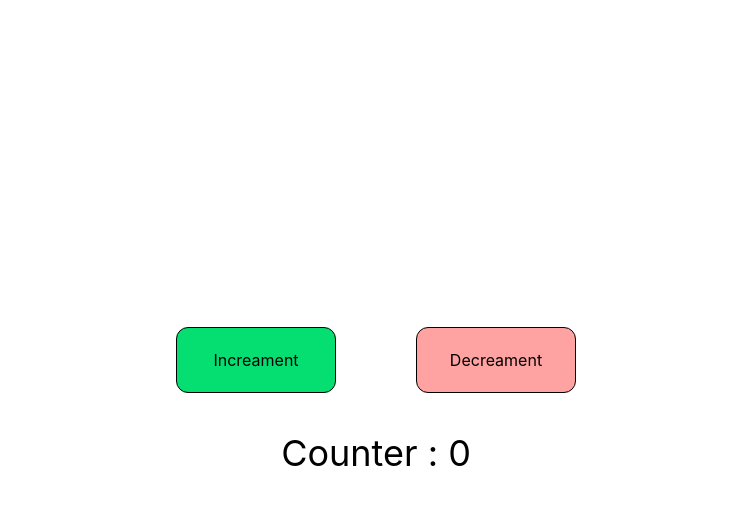
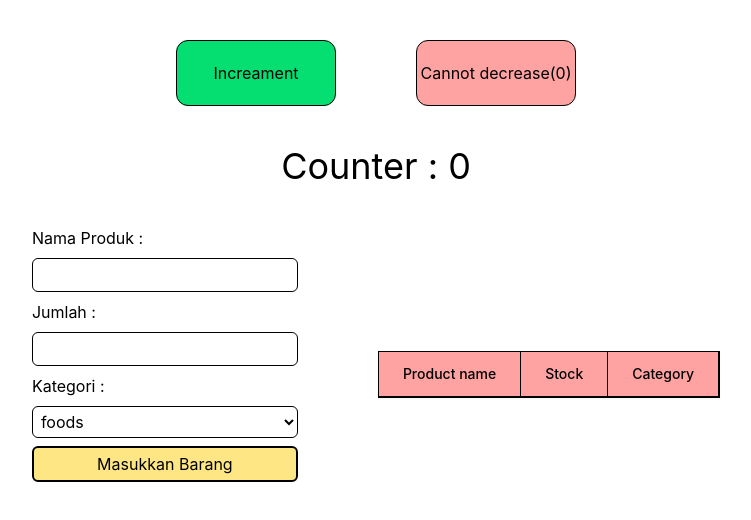
Before and after one commit to nopalllfd/koda-b7-react, a React (Vite) app: page / in a window 1280 px wide. Shown: the top 520 px of the page, without its empty margins (264-1015 px from the left). Built offline with nearby package versions, Linux system fonts and the light colour scheme.

Commit message:
feat: add minitask-2

```diff
--- a/src/App.jsx
+++ b/src/App.jsx
@@ -1,17 +1,11 @@
 import './App.css';
-import { DecButton, IncButton } from './components/Button';
-import { useState } from 'react';
+import { Counter } from './components/Counter';
+import { InputForm } from './components/InputForm/InputForm';
 function App() {
-  const [counter, setCounter] = useState(0);
   return (
     <>
-      <section className="flex flex-col items-center justify-center w-full h-screen counter">
-        <section className="buttons">
-          <IncButton setCounter={setCounter} />
-          <DecButton setCounter={setCounter} />
-        </section>
-        <p className="mt-10 text-4xl">Counter : {counter}</p>
-      </section>
+      <Counter />
+      <InputForm />
     </>
   );
 }
--- a/src/components/Button.jsx
+++ b/src/components/Counter/components/Button.jsx
@@ -11,23 +11,23 @@ const decreament = (counter) => {
   return counter - 1;
 };
 
-export const IncButton = ({ setCounter }) => {
+export const IncButton = ({ setCounter, textButton }) => {
   return (
     <button
       className="w-40 py-5 mx-10 text-black bg-green-400 border btn rounded-xl"
       onClick={() => setCounter((counter) => increament(counter))}
     >
-      Increament
+      {textButton}
     </button>
   );
 };
-export const DecButton = ({ setCounter }) => {
+export const DecButton = ({ setCounter, textButton }) => {
   return (
     <button
       className="w-40 py-5 mx-10 text-black bg-red-300 border btn rounded-xl"
       onClick={() => setCounter((counter) => decreament(counter))}
     >
-      Decreament
+      {textButton}
     </button>
   );
 };
--- /dev/null
+++ b/src/components/Counter/index.jsx
@@ -0,0 +1,26 @@
+import { DecButton, IncButton } from './components/Button';
+import { useState } from 'react';
+
+export const Counter = () => {
+  const [counter, setCounter] = useState(0);
+
+  const increamentText = counter !== 10 ? 'Increament' : 'Cannot Increase (10)';
+  const decreamentText = counter !== 0 ? 'Decreament' : 'Cannot decrease(0)';
+  return (
+    <>
+      <section className="flex flex-col items-center p-10 justify-center w-full counter">
+        <section className="buttons">
+          <IncButton
+            textButton={increamentText}
+            setCounter={setCounter}
+          />
+          <DecButton
+            textButton={decreamentText}
+            setCounter={setCounter}
+          />
+        </section>
+        <p className="mt-10 text-4xl">Counter : {counter}</p>
+      </section>
+    </>
+  );
+};
--- /dev/null
+++ b/src/components/InputForm/Form.jsx
@@ -0,0 +1,45 @@
+export const Form = ({ onAddProduct }) => {
+  return (
+    <form
+      onSubmit={onAddProduct}
+      action=""
+      className=""
+    >
+      <div className="input-group flex flex-col gap-2 flex-1">
+        <label htmlFor="name">Nama Produk : </label>
+        <input
+          type="text"
+          name="name"
+          id="name"
+          required
+          className="border-1 rounded-md px-2 py-1"
+        />
+        <label htmlFor="sum">Jumlah : </label>
+        <input
+          type="number"
+          name="sum"
+          id="sum"
+          required
+          className="border-1 rounded-md px-2 py-1"
+        />
+        <label htmlFor="category">Kategori : </label>
+
+        <select
+          name="category"
+          id="category"
+          className="border p-1 rounded-md"
+        >
+          <option value="Foods">foods</option>
+          <option value="Beverages">beverages</option>
+          <option value="Tools">tools</option>
+        </select>
+        <button
+          type="submit"
+          className="btn border-2 p-1 rounded-md bg-amber-200 cursor-pointer"
+        >
+          Masukkan Barang
+        </button>
+      </div>
+    </form>
+  );
+};
--- /dev/null
+++ b/src/components/InputForm/InputForm.jsx
@@ -0,0 +1,24 @@
+import { useState } from 'react';
+import { Form } from './Form';
+import { Table } from './Table';
+
+export const InputForm = () => {
+  const [product, setProduct] = useState([]);
+  const handleSubmit = (e) => {
+    e.preventDefault();
+    setProduct((prev) => [
+      ...prev,
+      {
+        name: e.target.name.value,
+        sum: e.target.sum.value,
+        category: e.target.category.value,
+      },
+    ]);
+  };
+  return (
+    <section className="flex flex-row gap-20 items-center justify-center">
+      <Form onAddProduct={handleSubmit} />
+      <Table product={product} />
+    </section>
+  );
+};
--- /dev/null
+++ b/src/components/InputForm/Table.jsx
@@ -0,0 +1,47 @@
+export const Table = ({ product }) => {
+  return (
+    <div className="mt-10 relative overflow-x-auto bg-neutral-primary-soft shadow-xs rounded-base border border-default">
+      <table className="w-full text-sm text-left rtl:text-right text-body">
+        <thead className="bg-red-300 text-sm text-body bg-neutral-secondary-soft border-b rounded-base border-default">
+          <tr>
+            <th
+              scope="col"
+              className="px-6 py-3 font-medium border-e"
+            >
+              Product name
+            </th>
+            <th
+              scope="col"
+              className="px-6 py-3 font-medium border-e"
+            >
+              Stock
+            </th>
+            <th
+              scope="col"
+              className="px-6 py-3 font-medium border-e"
+            >
+              Category
+            </th>
+          </tr>
+        </thead>
+        <tbody className="">
+          {product.map((p, i) => (
+            <tr
+              key={i}
+              className="bg-neutral-primary border-b border-default"
+            >
+              <th
+                scope="row"
+                className="px-6 py-4 font-medium text-heading whitespace-nowrap border-e"
+              >
+                {p.name}
+              </th>
+              <td className="px-6 py-4 border-e">{p.sum}</td>
+              <td className="px-6 py-4 border-e">{p.category}</td>
+            </tr>
+          ))}
+        </tbody>
+      </table>
+    </div>
+  );
+};
```
